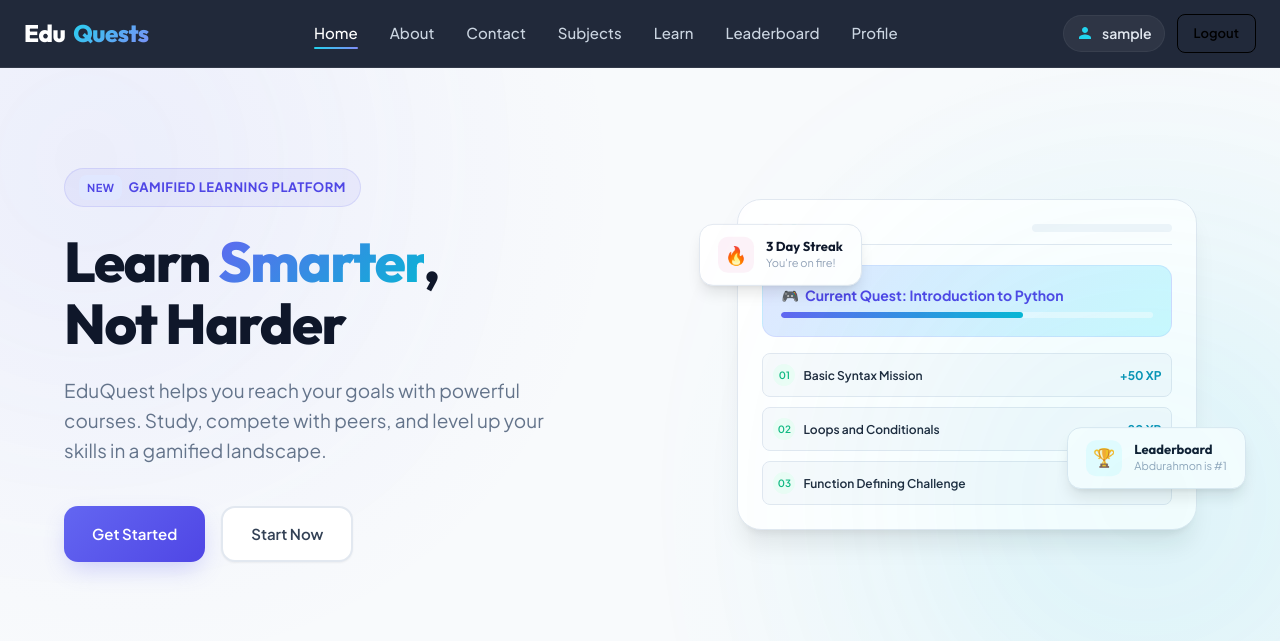
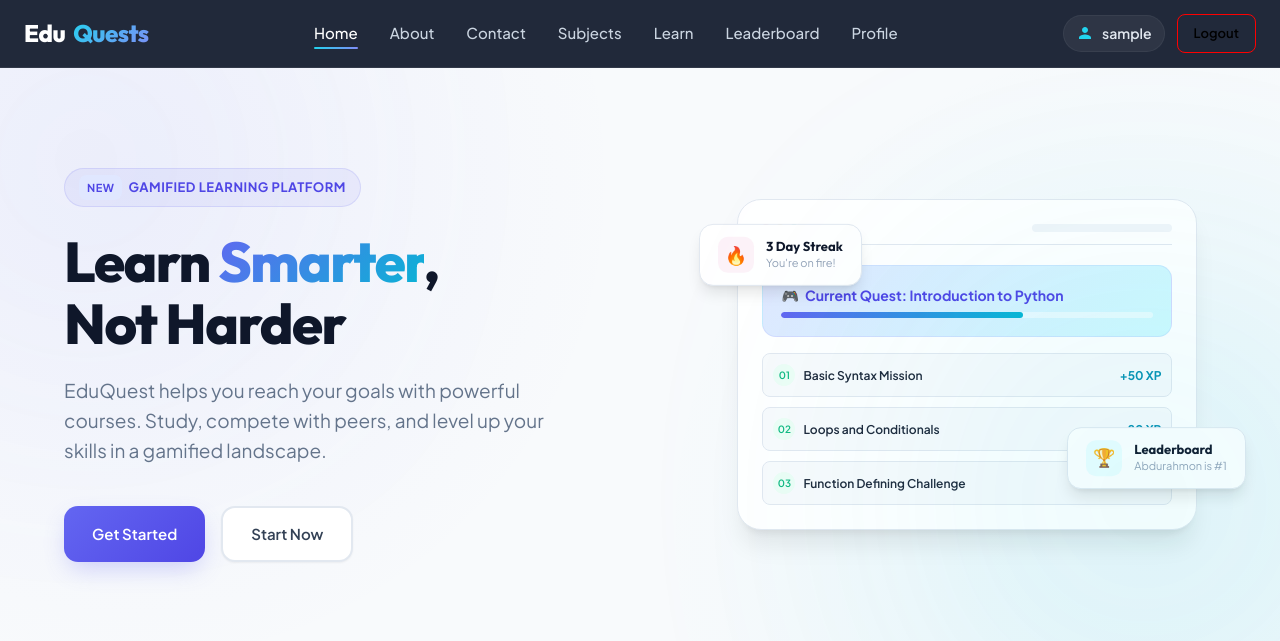
Before and after one commit to abdurahmon203/eduquests, a Django app: page / in a window 1280 px wide. Shown: the top 641 px of the page. Run offline with Django 5.2, Linux system fonts and the light colour scheme; the visitor is signed in with stand-in values (Sample User, id 1).

Commit message:
Added border in button

```diff
--- a/static/css/styles.css
+++ b/static/css/styles.css
@@ -2405,3 +2405,7 @@ footer {
 }
 .badge-indigo { background: #e0e7ff; color: #4f46e5; }
 .badge-cyan { background: #ecfeff; color: #0891b2; }
+
+.log-but {
+  border: 1px solid red;
+}
```
